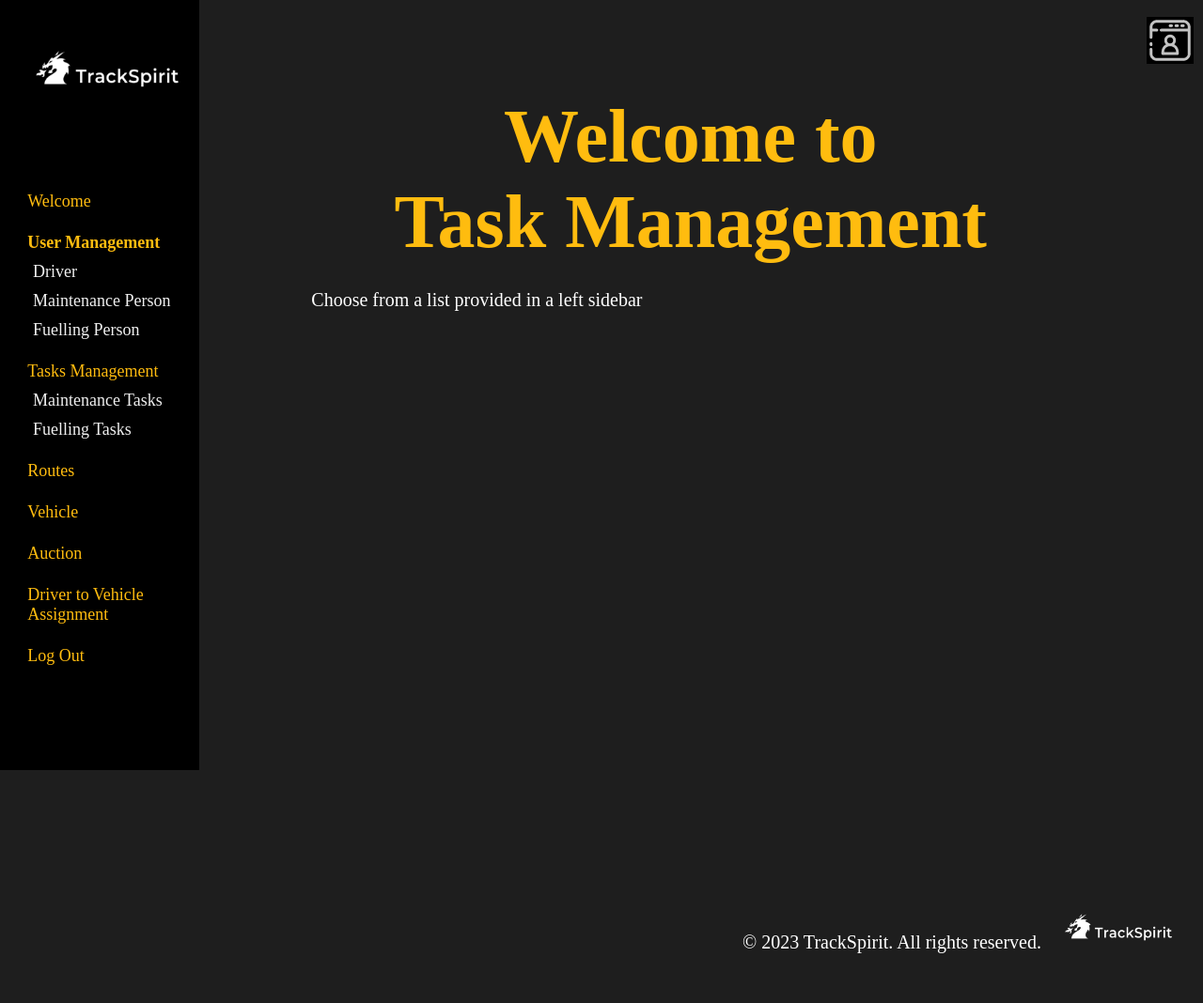
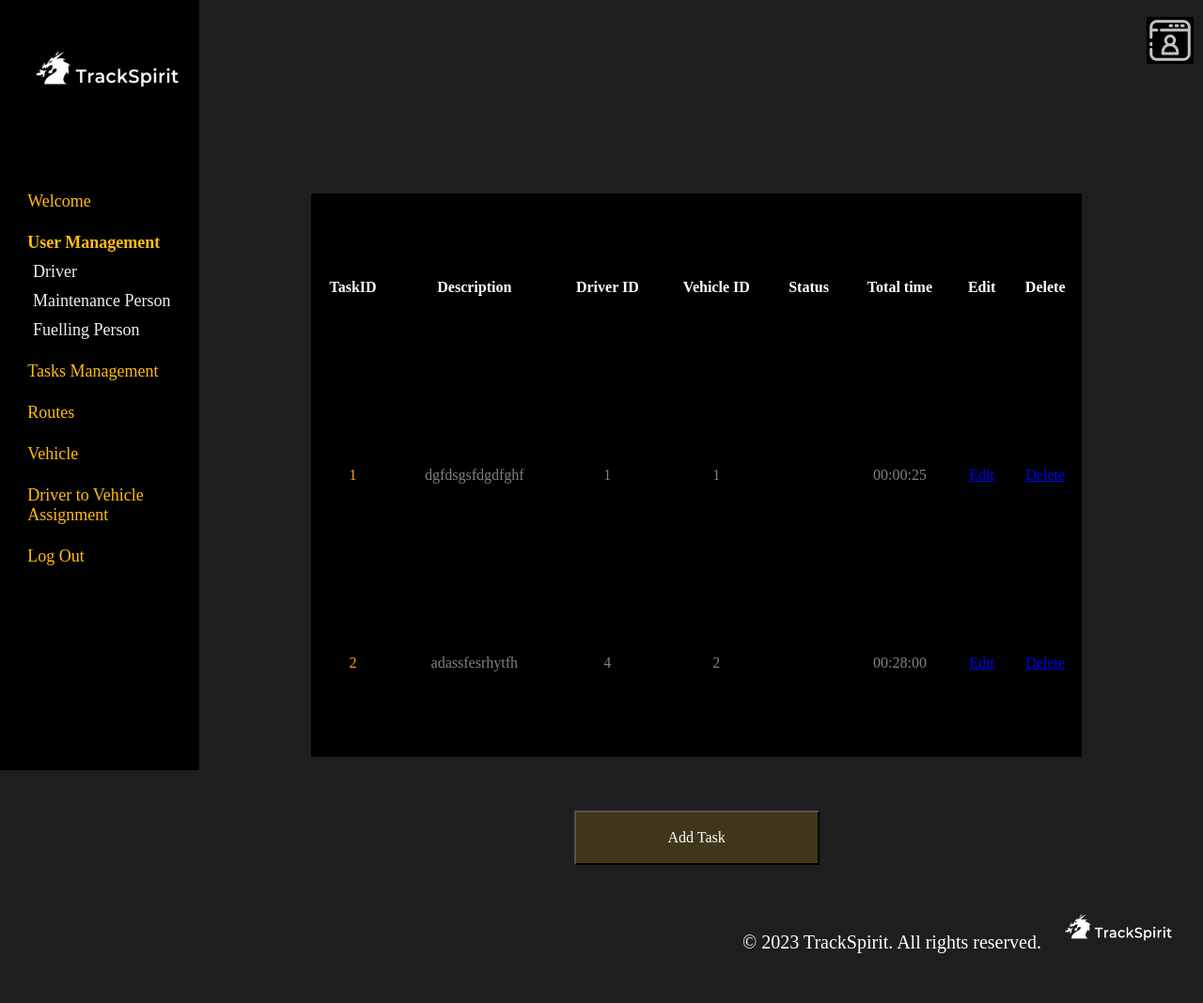
Before and after one commit to Group1swe6/Group1swe6, a PHP site: page /admin/tasks.php in a window 1280 px wide. Shown: the whole page at 94% size. Run offline with PHP 8.4, Linux system fonts and the light colour scheme; data comes from the database, SQL or seed files in the repository; data that the repository does not hold is empty.

Commit message:
Update tasks.php

```diff
--- a/csci361teamwork/admin/tasks.php
+++ b/csci361teamwork/admin/tasks.php
@@ -24,6 +24,87 @@
         color: #FFBC0F;
         text-align: center;
         margin-top: 3%;
+    }
+
+    table {
+        width: 100%;
+        height: 100%;
+        margin-top: -10%;
+        background-color: black;
+        border-collapse: collapse;
+        overflow: auto;
+
+    }
+
+        /* Set the table header cell */
+    th {
+        color: white;
+        font-size: 16px;
+        padding: 5px;
+        text-align: center;
+    }
+
+    td{
+        padding: 5px;
+        text-align: center;
+        min-height: 10000px
+    }
+
+    th:nth-child(8){
+        color: transparent;
+    }
+
+    th:nth-child(9){
+        color: transparent;
+    }
+
+    th:nth-child(10){
+        color: transparent;
+    }
+
+    td:first-child {
+        color: orange;
+    }
+
+    td:nth-child(7) {
+        color: orange;
+    }
+
+    td:nth-child(8) {
+        color: #06FF2E80;
+    }
+
+    td:nth-child(9) {
+        color: #FF060680;
+    }
+
+
+
+    tr{
+        color: grey;
+    }
+
+
+    .text {
+        font-size: 28px;
+        font-weight: lighter;
+        color: #FFBC0F;
+        text-align: center;
+        margin-top: 7%;
+        margin-bottom: 7%;
+    }
+
+    .Active {
+        color: #06FF2E;
+    }
+    .Delayed{
+        color: #FFBC0F;
+    }
+    .Cancelled{
+        color: #FF0606;
+    }
+    .Completed{
+        color: #FFFFFFA8;
     }
 
     /* Set the style of the content area in the center of the web page */
@@ -101,6 +182,20 @@
     .selected{
         font-weight: bold;
     }
+
+    .button {
+        display: block;
+        width: 261px;
+        height: 58px;
+        background: #FFBC0F26;;
+        font-size: 16px;
+        text-align: center;
+        color: white;
+        cursor: pointer;
+        margin:auto;
+        margin-top: 7%;
+
+    }
     .logo {
             display: block;
             margin: 0;
@@ -113,17 +208,64 @@
 
 </head>
 <body>
+<?php
+
+$mysqli = new mysqli("localhost", "root", "", "db");
+
+$result=$mysqli->query("select * from task");
+
+?>
     <!-- Create the title bar at the top of the web page -->
     <header>
 
         <img src="image/personal-page.png" alt="personal page" style="height: 50px; width: 50px; margin-left: 96%;">
 
-        <h1>Welcome to<br >Task Management</h1>
     </header>
     <!-- Create a content area in the center of the web page -->
     <main>
         <!-- Create text -->
-        <p>Choose from a list provided in a left sidebar</p>
+         <!-- Create text -->
+         <table>
+            <!-- Initialize table value -->
+        <!-- Create table heading -->
+            <tr>
+                <th>TaskID</th>
+                <th>Description</th>
+                <th>Driver ID</th>
+                <th>Vehicle ID</th>
+                <th>Status</th>
+                <th>Total time</th>
+                <th>Edit</th>
+                <th style = "color:white;">Delete</th>
+            </tr>
+            <?php
+                while ($row=mysqli_fetch_array($result)){
+                    echo "<tr><td>$row[id]</td>";
+                    echo "<td>$row[description]</td>";
+                    echo "<td>$row[driver_id]</td>";
+                    echo "<td>$row[vehicle_id]</td>";
+                    echo "<td>$row[satus_of_task]</td>";
+                    echo "<td>$row[total_time]</td>";
+                    echo "<td><a href='edit_task.php?id=$row[id]'>Edit</a></td>";
+                    echo "<td><a href='delete_task.php?id=$row[id]'>Delete</a></td><tr>";
+                }
+            ?>
+
+
+
+        </table>
+        <?php
+            $query = "SELECT * FROM task";
+            $result = executeQuery($query);
+
+            function executeQuery($query)
+            {
+                $connect = mysqli_connect("localhost", "root", "", "db");
+                $result = mysqli_query($connect, $query);
+                return $result;
+            }
+        ?>
+        <button class = "Button" onclick="window.location.href='tasksForm.php'">Add Task
         </main>
         <!-- Create a sidebar on the left side of the web page -->
         <aside>
@@ -135,11 +277,8 @@
             <a href="maintenance.php" class="a2">Maintenance Person</a>
             <a href="fuelling.php" class="a2">Fuelling Person</a>
             <a href="tasks.php" class="a1">Tasks Management</a>
-            <a href="tasks_maintenance.php" class="a2">Maintenance Tasks</a>
-            <a href="tasks_fuelling.php" class="a2">Fuelling Tasks</a>
             <a href="servicesAdmin.php" class="a1">Routes</a>
             <a href="vehicle.php" class="a1">Vehicle</a>
-            <a href="auction.php" class="a1">Auction</a>
             <a href="assignment.php" class="a1">Driver to Vehicle Assignment</a>
             <a href="/csci361teamwork/logout.php" class="a1">Log Out</a>
         </aside>
```
